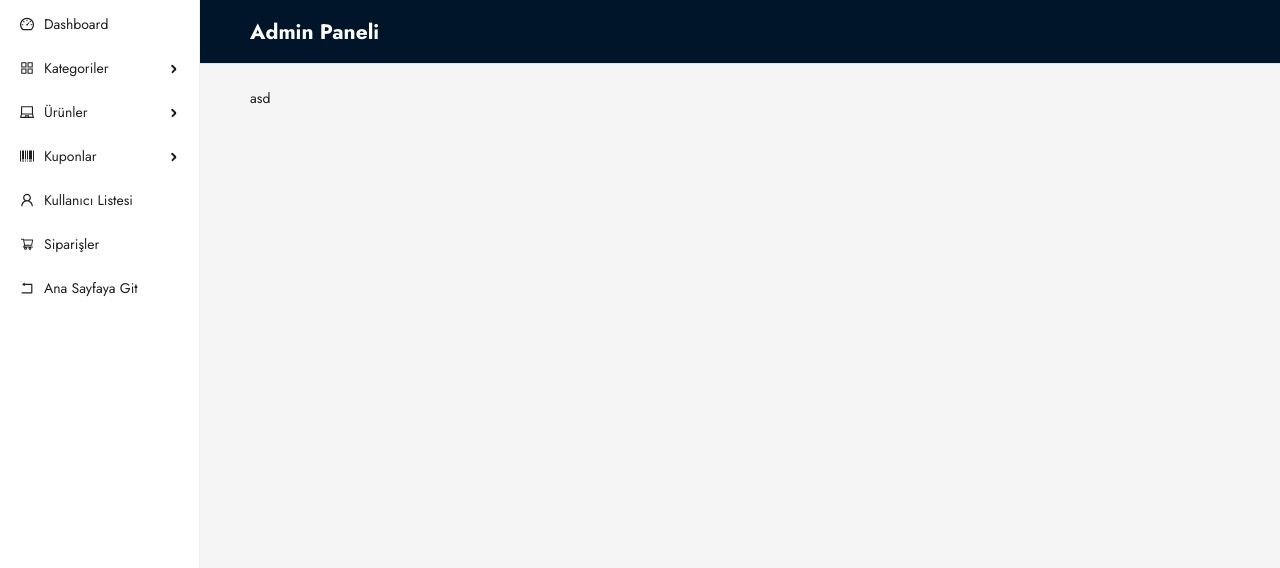
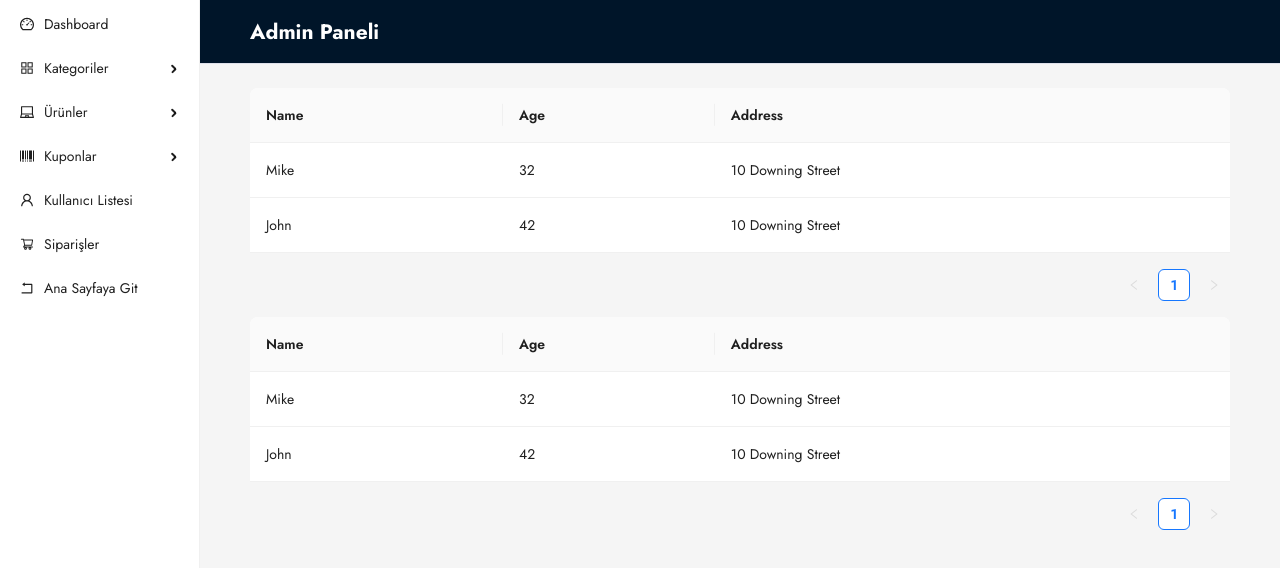
Before and after one commit to yusufbalyemez/e-commerce, a React (Vite) app in the folder frontend/: page /admin/users in a window 1280 px wide. Shown: the top 568 px of the page. Built offline with nearby package versions, Linux system fonts and the light colour scheme; sample sign-in values are in the browser's storage.

Commit message:
Kullanıcıların hepsini getirecek api hazırlandı

```diff
--- a/frontend/src/App.jsx
+++ b/frontend/src/App.jsx
@@ -1,5 +1,5 @@
 import React from 'react'
-import { Routes,Route } from "react-router-dom"
+import { Routes, Route } from "react-router-dom"
 import HomePage from './pages/HomePage'
 import ShopPage from './pages/ShopPage'
 import BlogPage from './pages/BlogPage'
@@ -8,19 +8,25 @@
 import CartPage from './pages/CartPage'
 import BlogDetailPage from './pages/BlogDetailPage'
 import ProductDetailsPage from './pages/ProductDetailsPage'
+import AdminUserPage from './pages/admin/AdminUserPage'
 import './App.css'
+
 
 function App() {
   return (
     <Routes>
-      <Route path="/" element={<HomePage/>}/>
-      <Route path="/shop" element={<ShopPage/>}/>
-      <Route path="/blog" element={<BlogPage/>}/>
-      <Route path="/contact" element={<ContactPage/>} />
-      <Route path="/auth" element={<AuthPage/>} />
-      <Route path="/cart" element={<CartPage/>} />
-      <Route path="/blog/:id" element={<BlogDetailPage/>} />
-      <Route path="/product/:id" element={<ProductDetailsPage/>} />
+      <Route path="/" element={<HomePage />} />
+      <Route path="/shop" element={<ShopPage />} />
+      <Route path="/blog" element={<BlogPage />} />
+      <Route path="/contact" element={<ContactPage />} />
+      <Route path="/auth" element={<AuthPage />} />
+      <Route path="/cart" element={<CartPage />} />
+      <Route path="/blog/:id" element={<BlogDetailPage />} />
+      <Route path="/product/:id" element={<ProductDetailsPage />} />
+      <Route path='/admin/*'>
+        <Route path='users' element={<AdminUserPage/>}/>
+      </Route>
+
     </Routes>
 
   )
--- a/frontend/src/layouts/AdminLayout.jsx
+++ b/frontend/src/layouts/AdminLayout.jsx
@@ -1,6 +1,7 @@
 //BURAYI YAPARKEN React Ant Design kütüphanesi kullanıldı. Bootstrap, Taildwind gibi bir şey galiba.
 import { Layout, Menu } from "antd";
 import { useNavigate } from "react-router-dom"
+import AdminUserPage from "../pages/admin/AdminUserPage";
 import {
   UserOutlined,
   LaptopOutlined,
@@ -10,6 +11,7 @@
   ShoppingCartOutlined,
   AppstoreOutlined,
 } from "@ant-design/icons";
+
 
 const { Sider, Header, Content } = Layout;
 
@@ -168,7 +170,7 @@
                 }}
               >
                 {children}
-                asd
+                <AdminUserPage/>
               </div>
             </Content>
           </Layout>
--- /dev/null
+++ b/frontend/src/pages/admin/AdminUserPage.jsx
@@ -0,0 +1,41 @@
+import {Table} from "antd";
+const AdminUserPage = () => {
+
+    const dataSource = [
+        {
+            key: '1',
+            name: 'Mike',
+            age: 32,
+            address: '10 Downing Street',
+        },
+        {
+            key: '2',
+            name: 'John',
+            age: 42,
+            address: '10 Downing Street',
+        },
+    ];
+
+    const columns = [
+        {
+            title: 'Name',
+            dataIndex: 'name',
+            key: 'name',
+        },
+        {
+            title: 'Age',
+            dataIndex: 'age',
+            key: 'age',
+        },
+        {
+            title: 'Address',
+            dataIndex: 'address',
+            key: 'address',
+        },
+    ];
+    return (
+        <Table dataSource={dataSource} columns={columns} />
+    )
+}
+
+export default AdminUserPage
```
Also changed, not shown: 2 other files (tests, documents, lock files or other folders).
